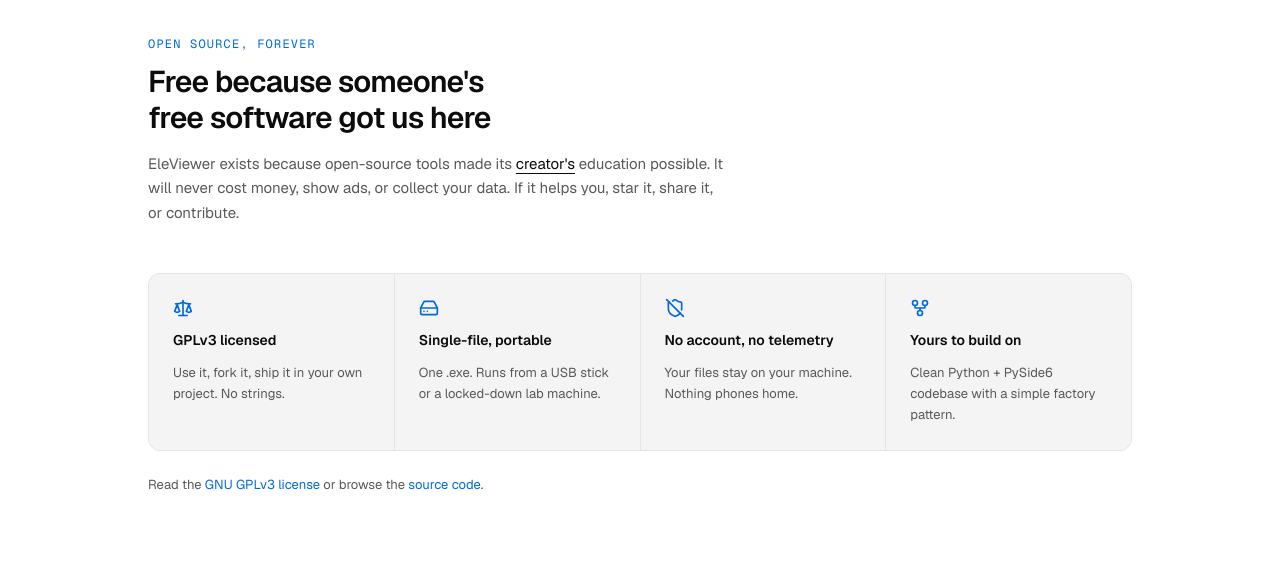
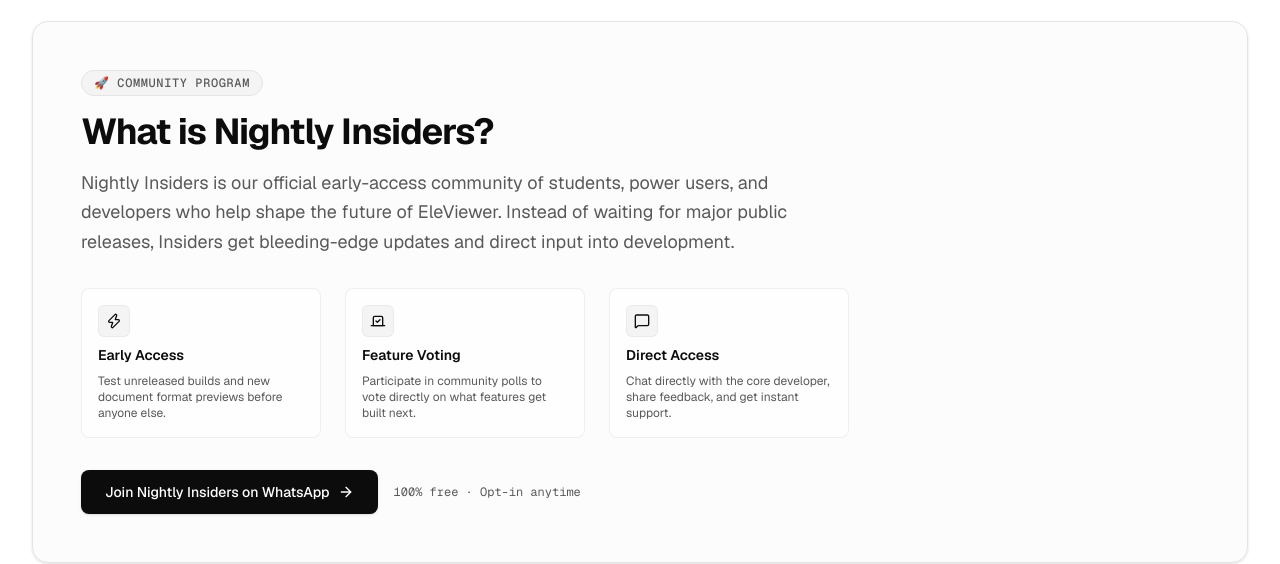
Before and after one commit to karefined-eng/eleviewer-site, a Next.js app: page / in a window 1280 px wide. Shown: the part 4283-4847 px from the top of the page. Built offline with nearby package versions, Linux system fonts and the light colour scheme.

Commit message:
feat: add NightlyExplainer component to promote community program early access

```diff
--- /dev/null
+++ b/components/nightly-explainer.tsx
@@ -0,0 +1,62 @@
+import { MessageSquare, Vote, Zap, ArrowRight } from "lucide-react";
+
+export function NightlyExplainer() {
+  return (
+    <section className="py-20 relative overflow-hidden bg-background border-t border-border/40">
+      <div className="mx-auto max-w-7xl px-4 sm:px-6 lg:px-8">
+        <div className="rounded-2xl border border-border bg-panel/30 p-8 md:p-12 shadow-sm relative">
+          <div className="max-w-3xl">
+            <span className="inline-flex items-center gap-2 rounded-full border border-border bg-panel px-3 py-1 font-mono text-xs font-medium text-muted-foreground uppercase tracking-wider mb-4">
+              🚀 Community Program
+            </span>
+            <h2 className="text-3xl font-bold tracking-tight text-foreground sm:text-4xl">
+              What is Nightly Insiders?
+            </h2>
+            <p className="mt-4 text-base text-muted-foreground leading-relaxed sm:text-lg">
+              Nightly Insiders is our official early-access community of students, power users, and developers who help shape the future of EleViewer. Instead of waiting for major public releases, Insiders get bleeding-edge updates and direct input into development.
+            </p>
+
+            <div className="mt-8 grid gap-6 sm:grid-cols-3">
+              <div className="flex flex-col gap-2 rounded-lg border border-border/60 bg-background/60 p-4">
+                <div className="flex h-8 w-8 items-center justify-center rounded-md border border-border/60 bg-panel text-foreground">
+                  <Zap className="h-4 w-4" />
+                </div>
+                <h3 className="font-semibold text-sm text-foreground">Early Access</h3>
+                <p className="text-xs text-muted-foreground">Test unreleased builds and new document format previews before anyone else.</p>
+              </div>
+
+              <div className="flex flex-col gap-2 rounded-lg border border-border/60 bg-background/60 p-4">
+                <div className="flex h-8 w-8 items-center justify-center rounded-md border border-border/60 bg-panel text-foreground">
+                  <Vote className="h-4 w-4" />
+                </div>
+                <h3 className="font-semibold text-sm text-foreground">Feature Voting</h3>
+                <p className="text-xs text-muted-foreground">Participate in community polls to vote directly on what features get built next.</p>
+              </div>
+
+              <div className="flex flex-col gap-2 rounded-lg border border-border/60 bg-background/60 p-4">
+                <div className="flex h-8 w-8 items-center justify-center rounded-md border border-border/60 bg-panel text-foreground">
+                  <MessageSquare className="h-4 w-4" />
+                </div>
+                <h3 className="font-semibold text-sm text-foreground">Direct Access</h3>
+                <p className="text-xs text-muted-foreground">Chat directly with the core developer, share feedback, and get instant support.</p>
+              </div>
+            </div>
+
+            <div className="mt-8 flex flex-wrap items-center gap-4">
+              <a
+                href="/community"
+                className="flex h-11 items-center justify-center gap-2 rounded-lg bg-primary px-6 text-sm font-medium text-primary-foreground transition-opacity hover:opacity-90 shadow-sm"
+              >
+                Join Nightly Insiders on WhatsApp
+                <ArrowRight className="h-4 w-4" />
+              </a>
+              <span className="text-xs text-muted-foreground font-mono">
+                100% free · Opt-in anytime
+              </span>
+            </div>
+          </div>
+        </div>
+      </div>
+    </section>
+  );
+}
```
